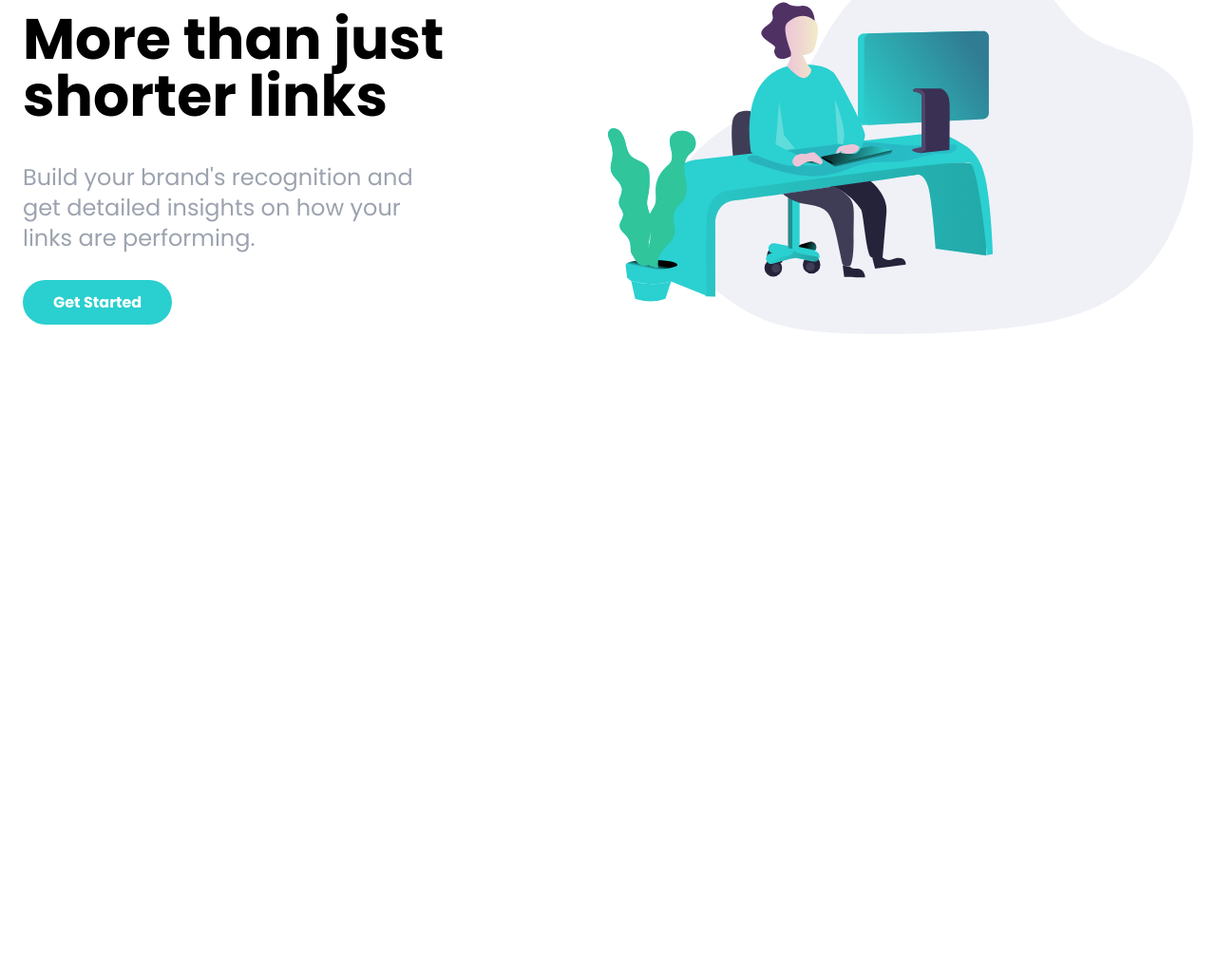
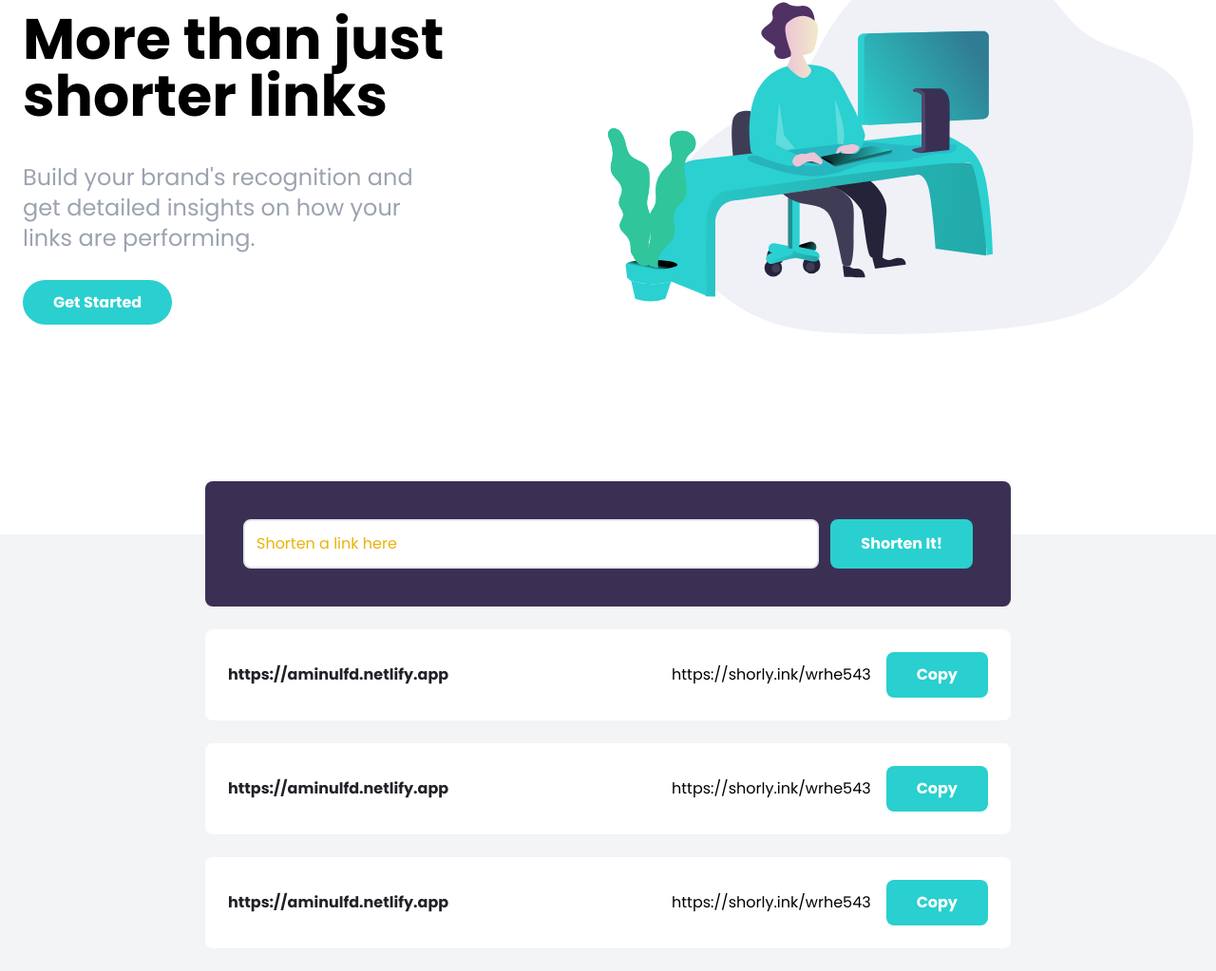
Before and after one commit to aminulds/shortly, a website: page index.html in a window 1280 px wide. Shown: the part 173-1196 px from the top of the page at 95% size. Before the commit the page ends 800 px from the top, so only its background shows below. Drawn offline with Linux system fonts and the light colour scheme.

Commit message:
shorten section done

```diff
--- a/index.html
+++ b/index.html
@@ -70,6 +70,48 @@
 				</div>
 			</div>
 		</section>
+
+		<!-- Shorten Section -->
+		<section id="shorten" class="relative bg-gray-100">
+			<div class="max-w-4xl mx-auto p-6 space-y-6">
+				<!-- Form -->
+				<form id="link-form" class="relative flex flex-col md:flex-row w-full p-10 -mt-20 space-y-4 md:space-y-0 md:space-x-3 bg-darkViolet rounded-lg">
+					<input type="text" class="flex-1 p-3 border-2 rounded-lg placeholder-yellow-500 focus:outline-none" placeholder="Shorten a link here">
+					<button class="btn rounded-lg hover:bg-cyanLight hover:opacity-100">Shorten It!</button>
+				</form>
+
+				<!-- Links -->
+				<div class="space-y-6">
+					<!-- Link Item -->
+					<div class="linkItem">
+						<p class="font-bold text-center md:text-left text-veryDarkViolet">https://aminulfd.netlify.app</p>
+
+						<div class="flex flex-col md:flex-row items-center justify-end flex-1 space-x-4 space-y-2 md:space-y-0">
+							<div class="">https://shorly.ink/wrhe543</div>
+							<button class="btn rounded-lg">Copy</button>
+						</div>
+					</div>
+					<!-- Link Item -->
+					<div class="linkItem">
+						<p class="font-bold text-center md:text-left text-veryDarkViolet">https://aminulfd.netlify.app</p>
+
+						<div class="flex flex-col md:flex-row items-center justify-end flex-1 space-x-4 space-y-2 md:space-y-0">
+							<div class="">https://shorly.ink/wrhe543</div>
+							<button class="btn rounded-lg">Copy</button>
+						</div>
+					</div>
+					<!-- Link Item -->
+					<div class="linkItem">
+						<p class="font-bold text-center md:text-left text-veryDarkViolet">https://aminulfd.netlify.app</p>
+
+						<div class="flex flex-col md:flex-row items-center justify-end flex-1 space-x-4 space-y-2 md:space-y-0">
+							<div class="">https://shorly.ink/wrhe543</div>
+							<button class="btn rounded-lg">Copy</button>
+						</div>
+					</div>
+				</div>
+			</div>
+		</section>
 	</body>
 
 </html>
--- a/input.css
+++ b/input.css
@@ -17,6 +17,10 @@
 	}
 
 	.btn {
-		@apply px-8 py-3 bg-cyan text-white font-bold transition duration-300 hover:opacity-70;
+		@apply px-8 py-3 bg-cyan text-white font-bold transition duration-300 hover:opacity-70 focus:outline-none;
+	}
+
+	.linkItem {
+		@apply flex flex-col md:flex-row items-center justify-between p-6 bg-white rounded-lg;
 	}
 }
```
Also changed, not shown: css/style.css.
